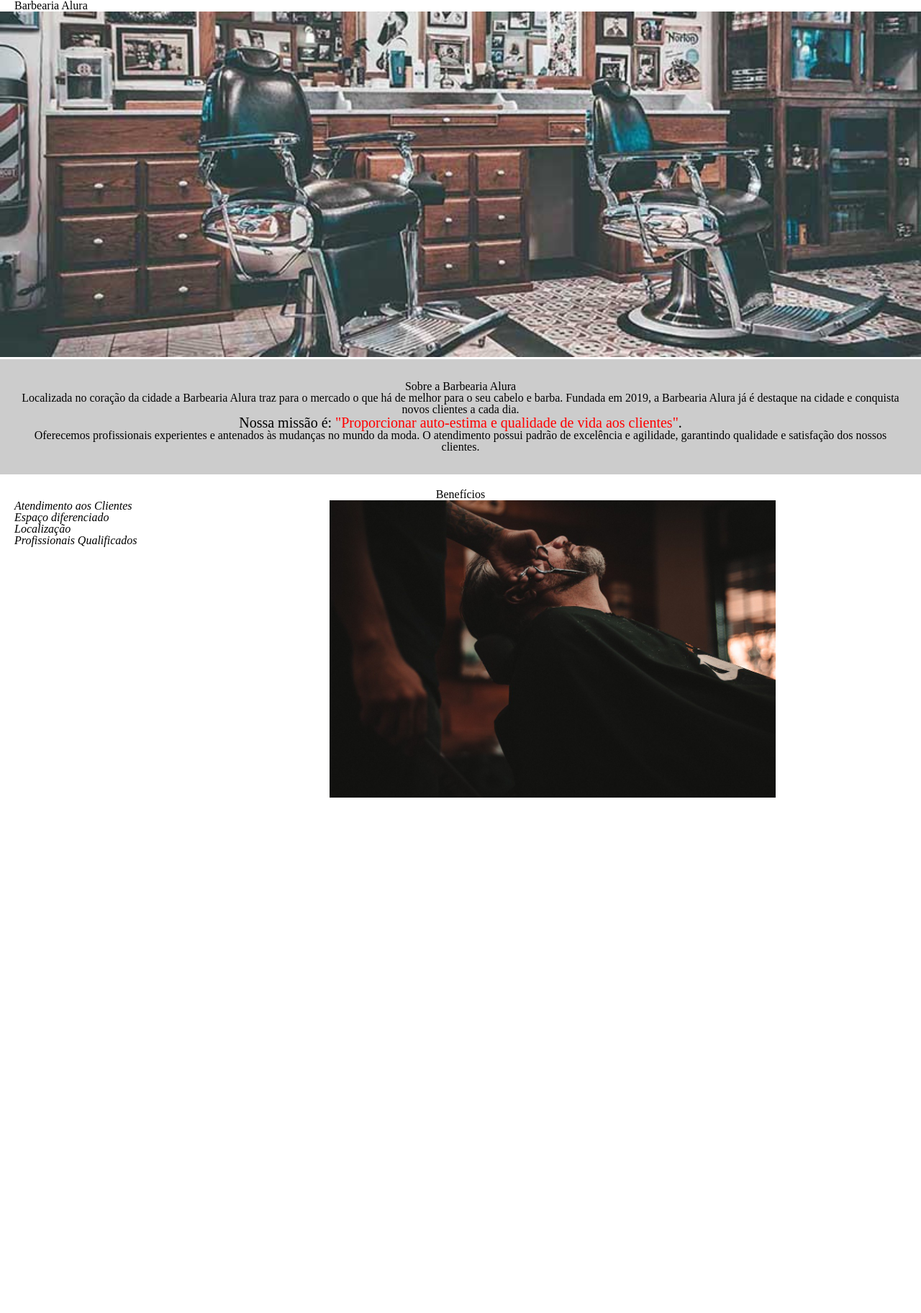
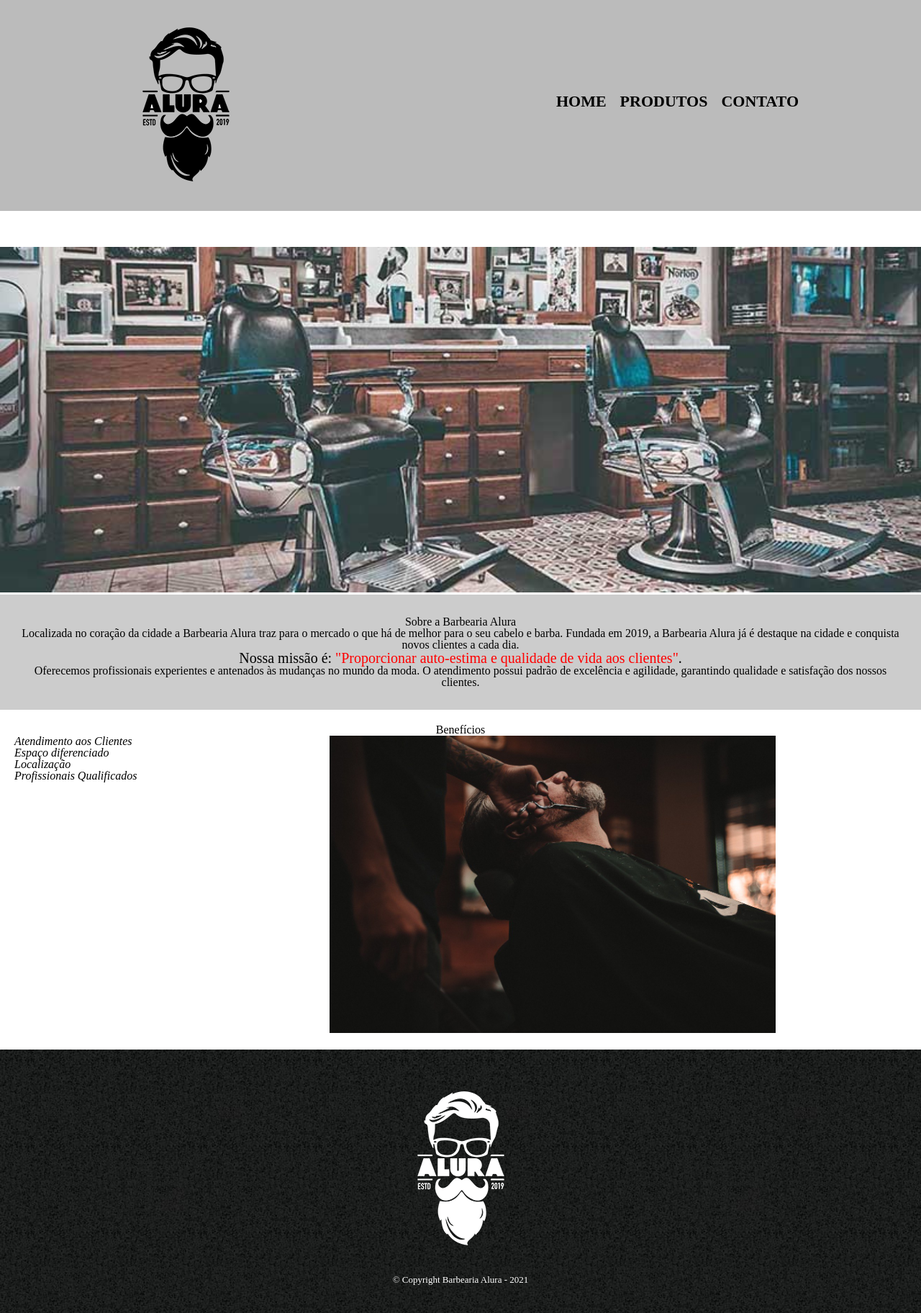
Before and after one commit to CaioLima96/Alura, a plain HTML site: page html5-e-css3/barbearia-alura/index.html in a window 1280 px wide. Shown: the whole page at 72% size. Before the commit the page ends 1131 px from the top, so only its background shows below. Drawn offline with Linux system fonts and the light colour scheme.

Commit message:
HTML5 e CSS3 parte 2: Posicionamento, listas e navegação feito

```diff
--- a/html5-e-css3/barbearia-alura/css/produtos.css
+++ b/html5-e-css3/barbearia-alura/css/produtos.css
@@ -34,6 +34,11 @@ nav a {
     text-decoration: none;
 }
 
+nav a:hover {
+    color: #c78c19;
+    text-decoration: underline;
+}
+
 .produtos {
     width: 940px;
     margin: 0 auto;
@@ -45,6 +50,24 @@ nav a {
     text-align: center;
     width: 30%;
     vertical-align: top;
+    /* background-color: #cccccc; */
+    margin: 0 1.5%;
+    padding: 30px 20px;
+    box-sizing: border-box;
+    border: 2px solid black;
+    border-radius: 10px;
+}
+
+.produtos li:hover {
+    border-color: #c78c19;
+}
+
+.produtos li:hover h2 {
+    font-size: 34px;
+}
+
+.produtos li:active {
+    border-color: #088c19;
 }
 
 .produtos h2 {
@@ -59,4 +82,17 @@ nav a {
 .produto-preco {
     font-size: 22px;
     font-weight: bold;
+    margin: 10px 0;
 }
+
+footer {
+    text-align: center;
+    background: url(../img/bg.jpg);
+    padding: 40px 0;
+}
+
+.copyright {
+    color: white;
+    font-size: 13px;
+    margin-top: 20px;
+}
--- a/html5-e-css3/barbearia-alura/css/styles.css
+++ b/html5-e-css3/barbearia-alura/css/styles.css
@@ -3,6 +3,42 @@
     padding: 0;
     box-sizing: border-box;
 } */
+
+header {
+    background-color:  #BBBBBB;
+    padding: 20px 0;
+    margin-bottom: 50px;
+}
+
+.caixa {
+    width: 940px;
+    margin: 0 auto;
+    position: relative;
+}
+
+nav {
+    position: absolute;
+    top: 110px;
+    right: 0;
+}
+
+nav li {
+    display: inline;
+    margin-left: 0.938rem;
+}
+
+nav a {
+    text-transform: uppercase;
+    color: black;
+    font-weight: bold;
+    font-size: 1.375rem;
+    text-decoration: none;
+}
+
+nav a:hover {
+    color: #c78c19;
+    text-decoration: underline;
+}
 
 .titulo-principal {
     padding-left: 20px;
@@ -43,7 +79,7 @@ p:nth-child(3) {
 }
 
 
-ul {
+.beneficios ul {
     display: inline-block;
     vertical-align: top;
     width: 20%;
@@ -53,3 +89,15 @@ ul {
 .imagem-beneficios {
     width: 50%;
 }
+
+footer {
+    text-align: center;
+    background: url(../img/bg.jpg);
+    padding: 40px 0;
+}
+
+.copyright {
+    color: white;
+    font-size: 13px;
+    margin-top: 20px;
+}
--- a/html5-e-css3/barbearia-alura/index.html
+++ b/html5-e-css3/barbearia-alura/index.html
@@ -15,9 +15,17 @@
     <body>
 
         <header>
-            <h1 class="titulo-principal">
-                Barbearia Alura
-            </h1>
+            <div class="caixa">
+                <h1><img src="img/logo.png" alt="Barbearia Alura Logo"></h1>
+
+                <nav>
+                    <ul>
+                        <li><a href="index.html" target="_blank">Home</a></li>
+                        <li><a href="produtos.html" target="_blank">Produtos</a></li>
+                        <li><a href="contato.html" target="_blank">Contato</a></li>
+                    </ul>
+                </nav>
+            </div>
         </header>
 
         <img src="img/banner.jpg" alt="banner barbearia alura" id="banner">
@@ -54,5 +62,10 @@
 
         </div>
 
+        <footer>
+            <img src="img/logo-branco.png" alt="Barbearia Alura logo">
+            <p class="copyright">&copy; Copyright Barbearia Alura - 2021</p>
+        </footer>
+
     </body>
 </html>
```
Also changed, not shown: html5-e-css3/barbearia-alura/produtos.html (+5 -0 lines).
